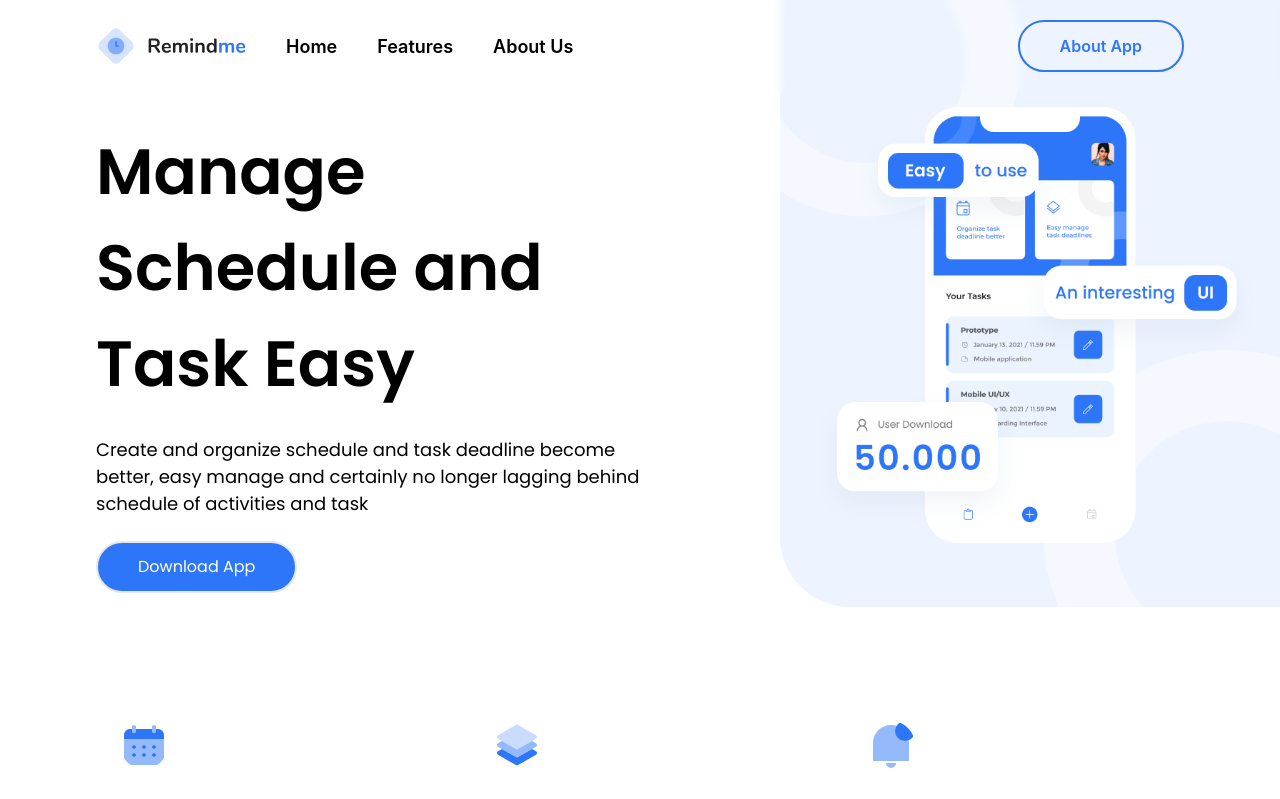
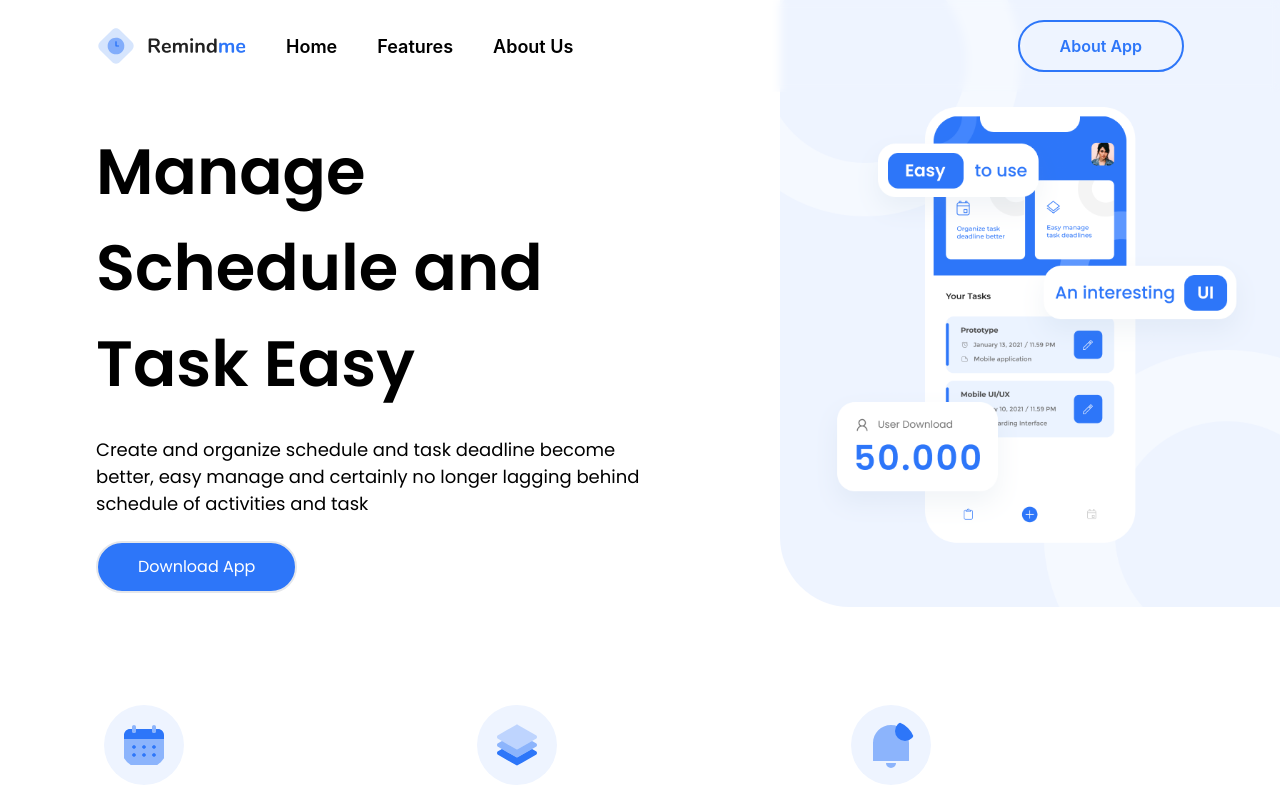
Before and after one commit to talhabytheway/remind-me-UI, a React (Create React App) app: page / in a window 1280 px wide. Shown: the top 799 px of the page. Built offline with nearby package versions, Linux system fonts and the light colour scheme.

Commit message:
Add custom color to tailwind

```diff
--- a/tailwind.config.js
+++ b/tailwind.config.js
@@ -9,6 +9,7 @@ module.exports = {
         'blue' : '#2D76F9',
         'blek' : '#212121',
         'grey' : '#747474',
+        'lblue' : '#EEF4FF',
       },
       fontFamily : {
         'poppins' : ['Poppins', 'sans-serif']
```
